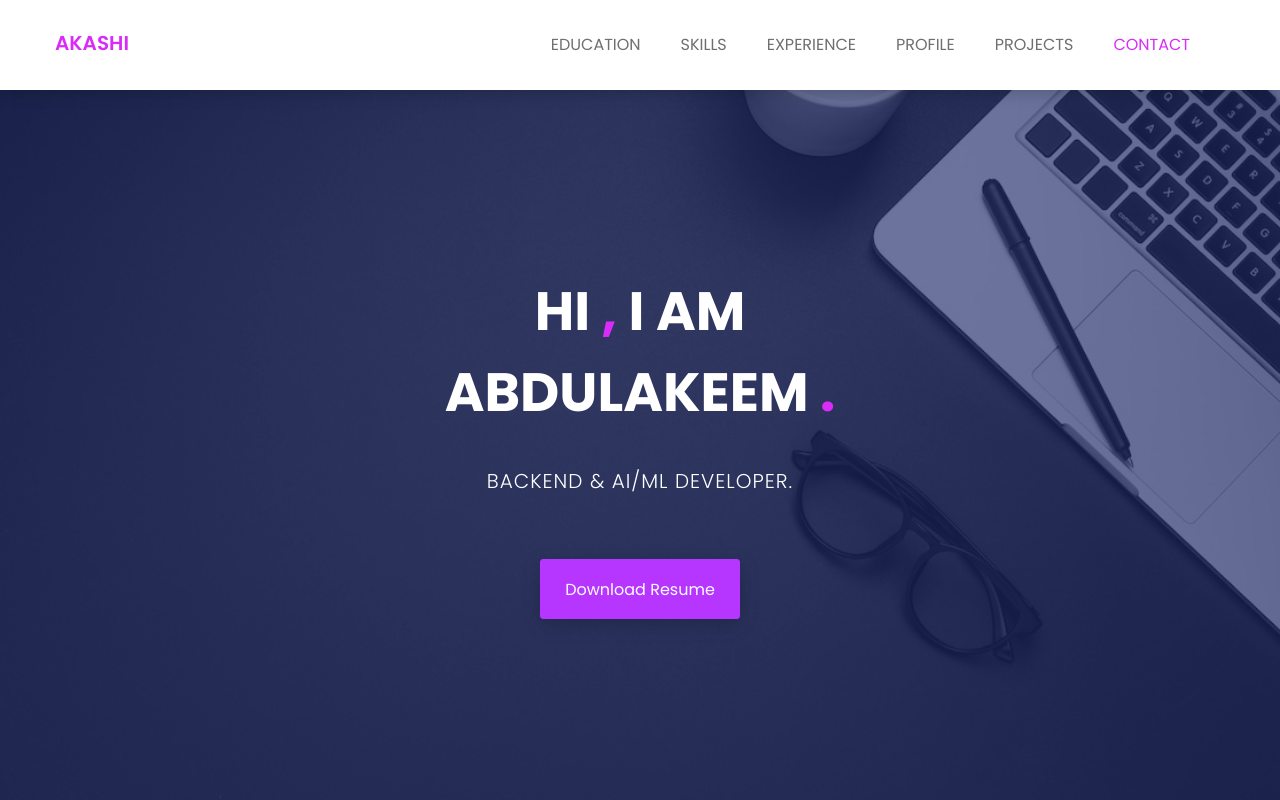
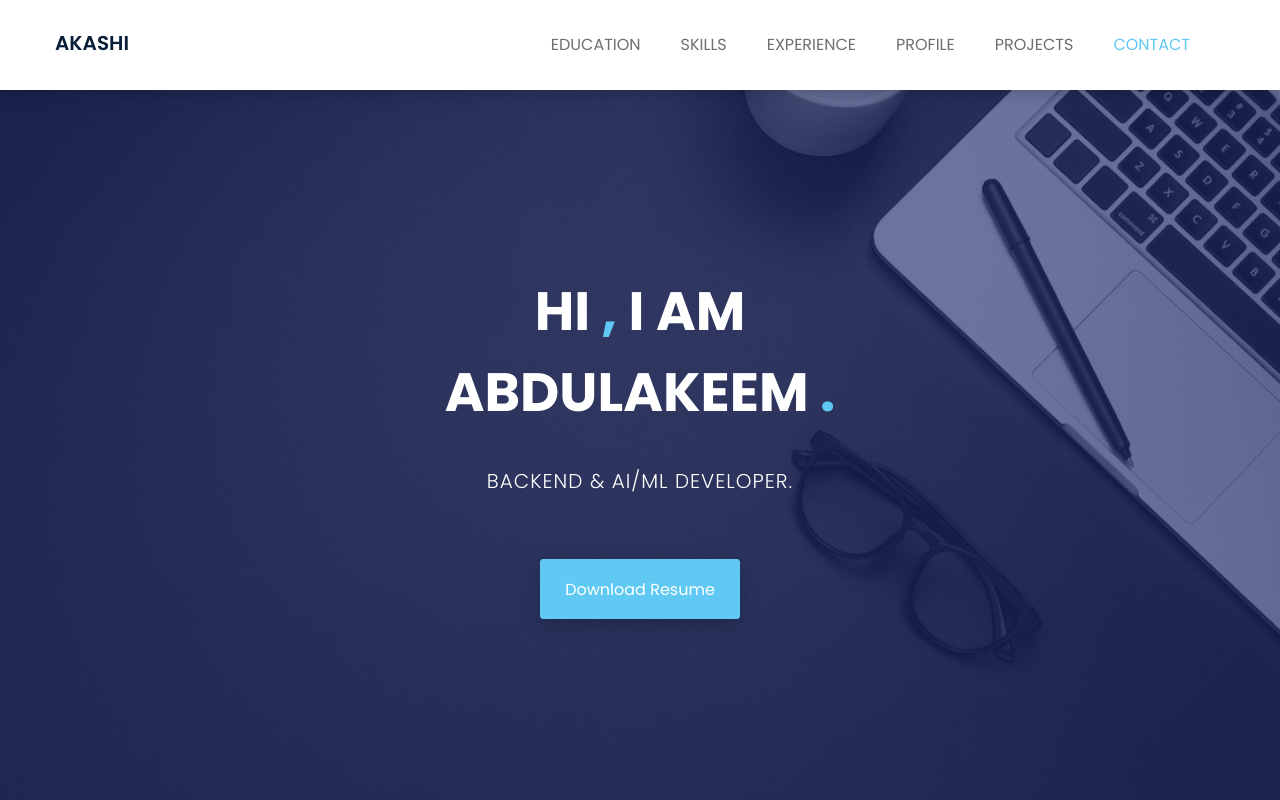
Before and after one commit to Akashii0/Portfolio, a website: page templates/index.html in a window 1280 px wide. Shown: the top 800 px of the page. Drawn offline with nearby package versions, Linux system fonts and the light colour scheme.

Commit message:
Updated Colour accents

```diff
--- a/static/css/style.css
+++ b/static/css/style.css
@@ -1,9 +1,3 @@
-/*==================================
-* Author        : "ThemeSine"
-* Template Name :  Browny  HTML Template
-* Version       : 1.0
-==================================== */
-
 /*==================================
 font-family: 'Poppins', sans-serif;
 ==================================== */
@@ -119,7 +113,8 @@ nav.navbar.bootsnav {
 /*.navbar-brand*/
 .navbar-header a.navbar-brand,.navbar-header a.navbar-brand:hover,.navbar-header a.navbar-brand:focus {
     display: inline-block;
-    color: #d92cf9;
+    /* color: #d92cf9; */
+    color: #081f37;
     font-size: 20px;
     font-weight: 600;
     padding: 33px 0px 57px;
@@ -139,7 +134,8 @@ nav.navbar.bootsnav ul.nav > li > a {
     transition: 0.3s linear;
 }
 nav.navbar.bootsnav ul.nav > li > a {padding: 35px 20px;}
-nav.navbar.bootsnav ul.nav > li > a:hover,nav.navbar.bootsnav ul.nav > li > a:focus,nav.navbar.bootsnav ul.nav > li.active>a{color: #d92cf9;}
+/* nav.navbar.bootsnav ul.nav > li > a:hover,nav.navbar.bootsnav ul.nav > li > a:focus,nav.navbar.bootsnav ul.nav > li.active>a{color: #d92cf9;} */
+nav.navbar.bootsnav ul.nav > li > a:hover,nav.navbar.bootsnav ul.nav > li > a:focus,nav.navbar.bootsnav ul.nav > li.active>a{color: #5fc9f3}
 
 nav.navbar.bootsnav ul.nav > li.dropdown > a.dropdown-toggle:after {
     content: "";
@@ -163,7 +159,8 @@ nav.navbar.bootsnav ul.nav > li.dropdown span {
     -webkit-box-shadow: inset 0 0 8px #000;
 }
 .menu-ui-design::-webkit-scrollbar-thumb {
-  background-color: #d92cf9;
+  /* background-color: #d92cf9; */
+  background-color: #5fc9f3;
 }
 /*.menu-ui-design*/
 
@@ -173,11 +170,13 @@ nav.navbar.bootsnav ul.nav > li.dropdown span {
 nav.navbar.bootsnav .navbar-toggle {
     position: relative;
     background-color: transparent;
-    border: 1px solid #d92cf9;
+    /* border: 1px solid #d92cf9; */
+    border: 1px solid #5fc9f3;
     padding: 10px;
     top: 0;
 }
-nav.navbar.bootsnav .navbar-toggle i{color: #d92cf9;}
+/* nav.navbar.bootsnav .navbar-toggle i{color: #d92cf9;} */
+nav.navbar.bootsnav .navbar-toggle i{color: #5fc9f3}
 /*.navbar-toggle */
 
 
@@ -213,7 +212,8 @@ nav.navbar.bootsnav .navbar-toggle i{color: #d92cf9;}
     text-transform: uppercase;
     line-height: 1.5;
 }
-.header-text h2 span {color: #d92cf9;}
+/* .header-text h2 span {color: #d92cf9;} */
+.header-text h2 span {color: #5fc9f3}
 .header-text p {
     color: #fff;
     font-size: 20px;
@@ -229,8 +229,10 @@ nav.navbar.bootsnav .navbar-toggle i{color: #d92cf9;}
     border-radius: 3px;
     text-transform: capitalize;
     color: #fff;
-    background: #b636ff;
-    border:1px solid #b636ff;
+    /* background: #b636ff; */
+    background: #5fc9f3;
+    /* border:1px solid #b636ff; */
+    border:1px solid #5fc9f3;
     box-shadow: 0 5px 20px rgba(0,0,0,.2);
     -webkit-transition: 0.3s linear;
     -moz-transition: 0.3s linear;
@@ -238,7 +240,8 @@ nav.navbar.bootsnav .navbar-toggle i{color: #d92cf9;}
     -o-transition: 0.3s linear;
     transition: 0.3s linear;
 }
-.header-text a:hover{ box-shadow: 0 5px 20px rgba(0,0,0,.4);background:#9f00ff;border: 1px solid #9f00ff;}
+/* .header-text a:hover{ box-shadow: 0 5px 20px rgba(0,0,0,.4);background:#9f00ff;border: 1px solid #9f00ff;} */
+.header-text a:hover{ box-shadow: 0 5px 20px rgba(0,0,0,.4);background:#2e79ba;border: 1px solid #2e79ba;}
 /*.header-text-area*/
 
 /*-------------------------------------
```
